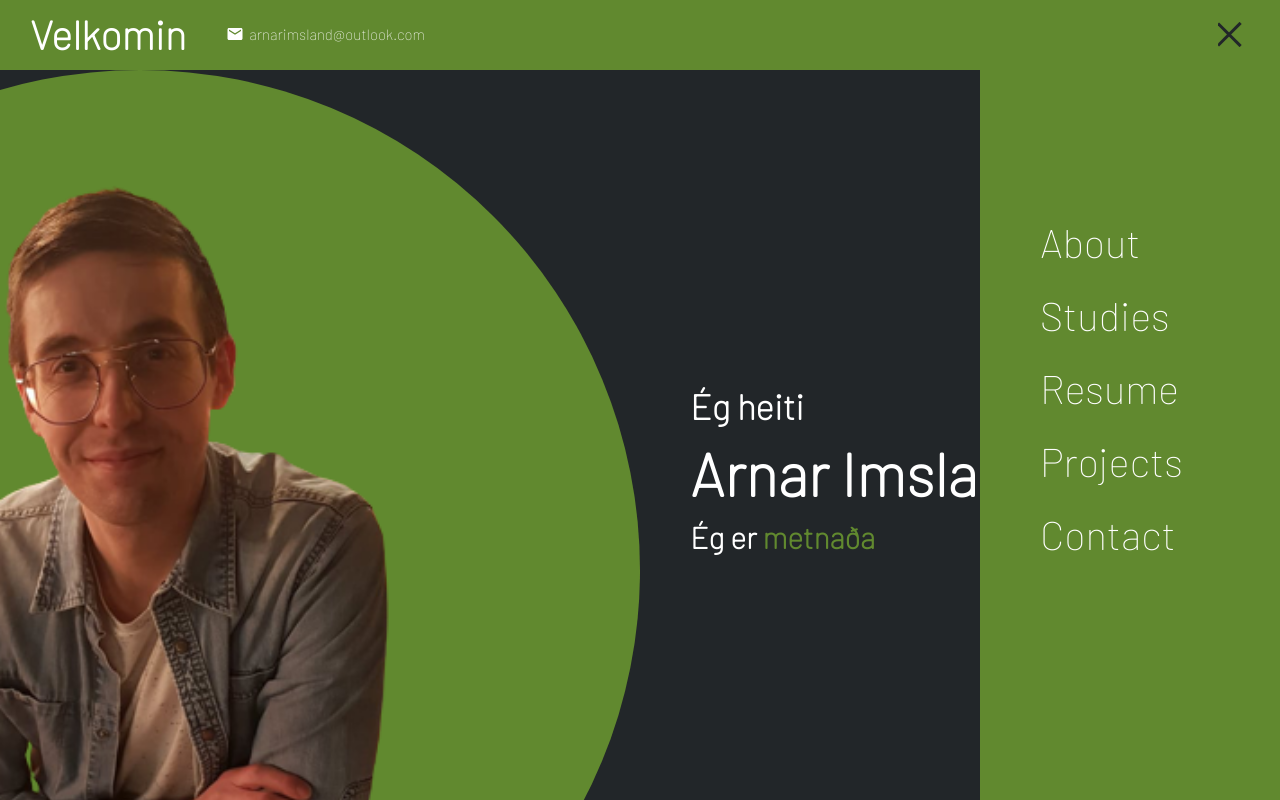
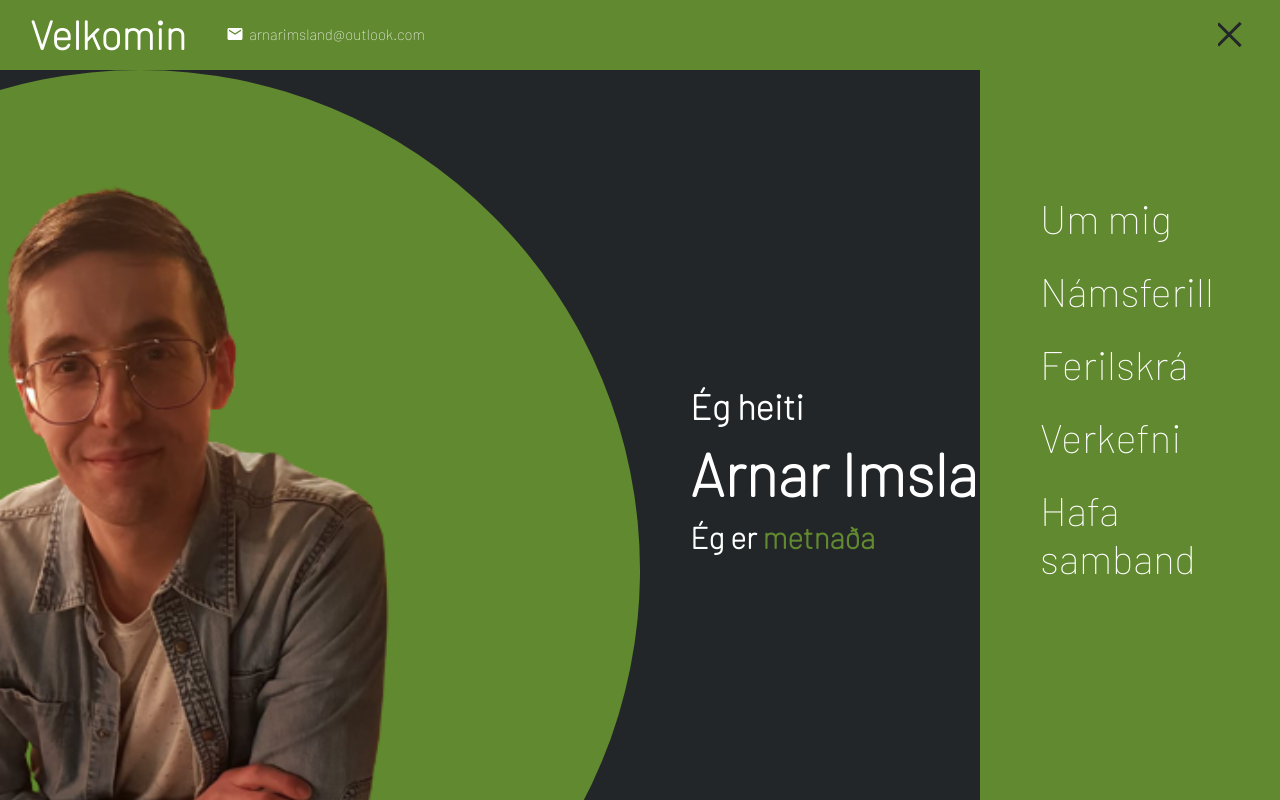
Before and after one commit to ArnarIms/web, a React (Create React App) app: page / in a window 1280 px wide. Built offline with nearby package versions, Linux system fonts and the light colour scheme.

Commit message:
íslenska

```diff
--- a/src/components/Cardion.js
+++ b/src/components/Cardion.js
@@ -7,19 +7,19 @@ function Cardion({ cardionOpen, setCardionOpen }) {
     <div className={"cardionMenu " + (cardionOpen && "active")}>
       <ul>
         <li>
-          <a href="#about" onClick={() => setCardionOpen(false)}>About</a>
+          <a href="#about" onClick={() => setCardionOpen(false)}>Um mig</a>
         </li>
         <li>
-          <a href="#studies" onClick={() => setCardionOpen(false)}>Studies</a>
+          <a href="#studies" onClick={() => setCardionOpen(false)}>Námsferill</a>
         </li>
         <li>
-          <a href="#resume" onClick={() => setCardionOpen(false)}>Resume</a>
+          <a href="#resume" onClick={() => setCardionOpen(false)}>Ferilskrá</a>
         </li>
         <li>
-          <a href="#projects" onClick={() => setCardionOpen(false)}>Projects</a>
+          <a href="#projects" onClick={() => setCardionOpen(false)}>Verkefni</a>
         </li>
         <li>
-          <a href="#contact" onClick={() => setCardionOpen(false)}>Contact</a>
+          <a href="#contact" onClick={() => setCardionOpen(false)}>Hafa samband</a>
         </li>
       </ul>
     </div>
```
